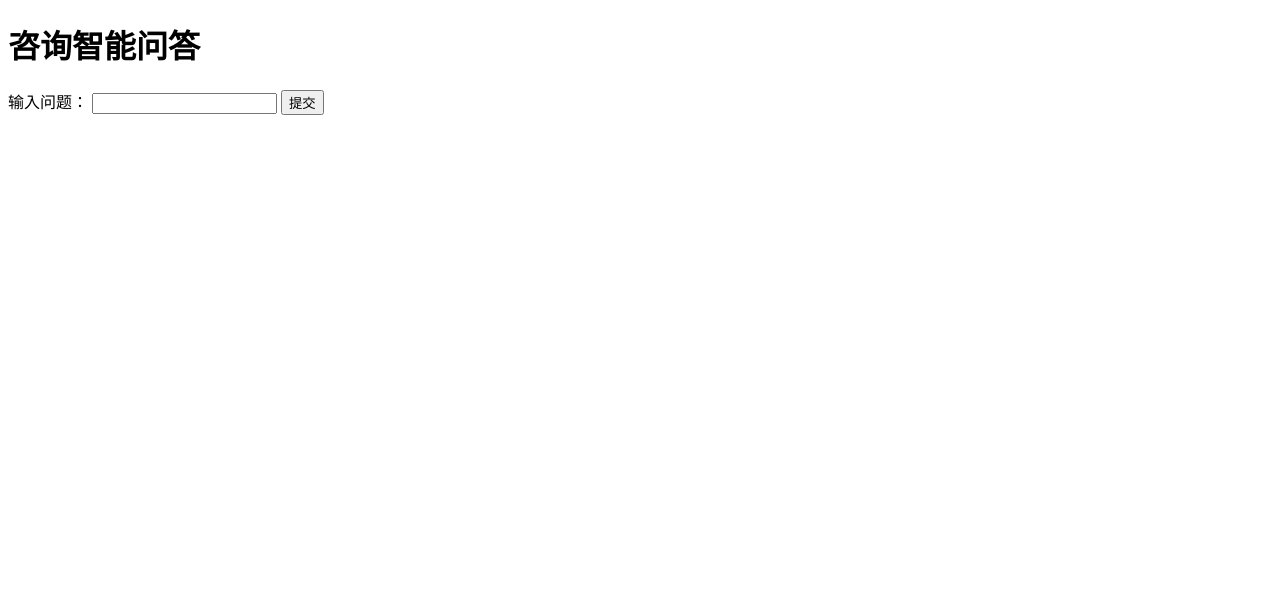
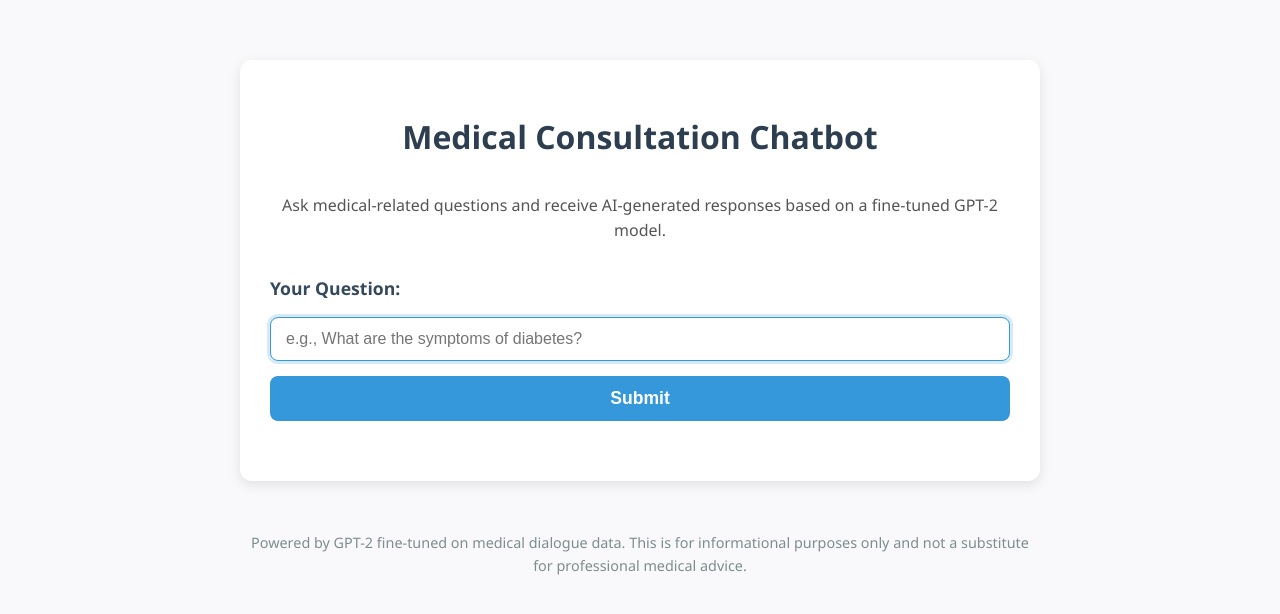
Before and after one commit to Haohao-end/medical-inquiry-robot-based-on-GPT2, a Flask app: page / in a window 1280 px wide. Shown: the top 614 px of the page. Run offline with Flask 3, Linux system fonts and the light colour scheme.

Commit message:
Update index.html

```diff
--- a/templates/index.html
+++ b/templates/index.html
@@ -3,25 +3,137 @@
 <head>
     <meta charset="UTF-8">
     <meta name="viewport" content="width=device-width, initial-scale=1.0">
-    <title>咨询智能问答</title>
+    <title>Medical Consultation Chatbot</title>
+    <style>
+        body {
+            font-family: 'Segoe UI', Tahoma, Geneva, Verdana, sans-serif;
+            max-width: 800px;
+            margin: 40px auto;
+            padding: 20px;
+            background-color: #f9f9fb;
+            color: #333;
+            line-height: 1.6;
+        }
+        h1 {
+            text-align: center;
+            color: #2c3e50;
+            margin-bottom: 30px;
+        }
+        .container {
+            background-color: #ffffff;
+            padding: 30px;
+            border-radius: 12px;
+            box-shadow: 0 4px 12px rgba(0, 0, 0, 0.1);
+        }
+        form {
+            display: flex;
+            flex-direction: column;
+            gap: 15px;
+            margin-bottom: 30px;
+        }
+        label {
+            font-weight: 600;
+            font-size: 1.1em;
+            color: #34495e;
+        }
+        input[type="text"] {
+            padding: 12px 15px;
+            font-size: 1em;
+            border: 1px solid #ddd;
+            border-radius: 8px;
+            transition: border-color 0.3s;
+        }
+        input[type="text"]:focus {
+            outline: none;
+            border-color: #3498db;
+            box-shadow: 0 0 0 3px rgba(52, 152, 219, 0.2);
+        }
+        button {
+            padding: 12px 20px;
+            font-size: 1.1em;
+            font-weight: 600;
+            color: white;
+            background-color: #3498db;
+            border: none;
+            border-radius: 8px;
+            cursor: pointer;
+            transition: background-color 0.3s;
+        }
+        button:hover {
+            background-color: #2980b9;
+        }
+        .history {
+            margin-top: 30px;
+        }
+        .message {
+            margin-bottom: 25px;
+            padding: 15px 20px;
+            border-radius: 10px;
+            position: relative;
+        }
+        .user-message {
+            background-color: #e3f2fd;
+            margin-left: 15%;
+            border-top-left-radius: 0;
+        }
+        .ai-message {
+            background-color: #f0f0f0;
+            margin-right: 15%;
+            border-top-right-radius: 0;
+        }
+        .message h3 {
+            margin: 0 0 8px 0;
+            font-size: 1.1em;
+            color: #2c3e50;
+        }
+        .message p {
+            margin: 0;
+            word-wrap: break-word;
+        }
+        footer {
+            text-align: center;
+            margin-top: 50px;
+            color: #7f8c8d;
+            font-size: 0.9em;
+        }
+    </style>
 </head>
 <body>
-    <h1>咨询智能问答</h1>
+    <div class="container">
+        <h1>Medical Consultation Chatbot</h1>
+        <p style="text-align:center; color:#555; margin-bottom:30px;">
+            Ask medical-related questions and receive AI-generated responses based on a fine-tuned GPT-2 model.
+        </p>
 
-    <form action="/ask" method="post">
-        <label for="user_input">输入问题：</label>
-        <input type="text" id="user_input" name="user_input" required>
-        <button type="submit">提交</button>
-    </form>
+        <form action="/ask" method="post">
+            <label for="user_input">Your Question:</label>
+            <input type="text" id="user_input" name="user_input" placeholder="e.g., What are the symptoms of diabetes?" required autofocus>
+            <button type="submit">Submit</button>
+        </form>
 
-    {% if user_input %}
-        <h2>用户输入：</h2>
-        <p>{{ user_input }}</p>
+        {% if user_input %}
+            <div class="history">
+                <div class="message user-message">
+                    <h3>User</h3>
+                    <p>{{ user_input | safe }}</p>
+                </div>
 
-        {% if answer %}
-            <h2>模型回答：</h2>
-            <p>{{ answer }}</p>
+                {% if answer %}
+                    <div class="message ai-message">
+                        <h3>AI Assistant</h3>
+                        <p>{{ answer | safe }}</p>
+                    </div>
+                {% else %}
+                    <div class="message ai-message">
+                        <p><em>Generating response, please wait...</em></p>
+                    </div>
+                {% endif %}
+            </div>
         {% endif %}
-    {% endif %}
+    </div>
+
+    <footer>
+        <p>Powered by GPT-2 fine-tuned on medical dialogue data. This is for informational purposes only and not a substitute for professional medical advice.</p>
+    </footer>
 </body>
 </html>
```
